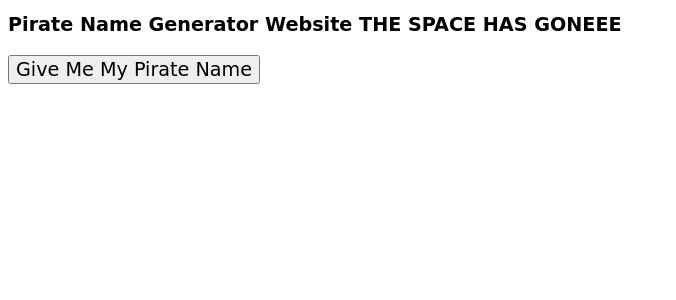
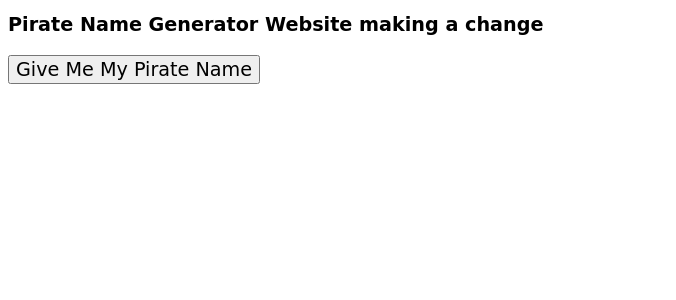
Before and after one commit to DavidQATraining/SFIA2Kube, a Flask app: page / in a window 1280 px wide. Shown: the top 300 px of the page, without its empty margins (0-676 px from the left). Run offline with Flask 2, Linux system fonts and the light colour scheme; data that the repository does not hold is empty; some web fonts are replaced.

Commit message:
trying to make rolling updates work

```diff
--- a/Service_1/application/templates/index.html
+++ b/Service_1/application/templates/index.html
@@ -14,7 +14,7 @@
         </head>
         <body>
             <h1 class="addfont">
-                Pirate Name Generator Website THE SPACE HAS GONEEE
+                Pirate Name Generator Website making a change
             </h1>
 
             <p class="addfont">
```
Also changed, not shown: 1 other file.
